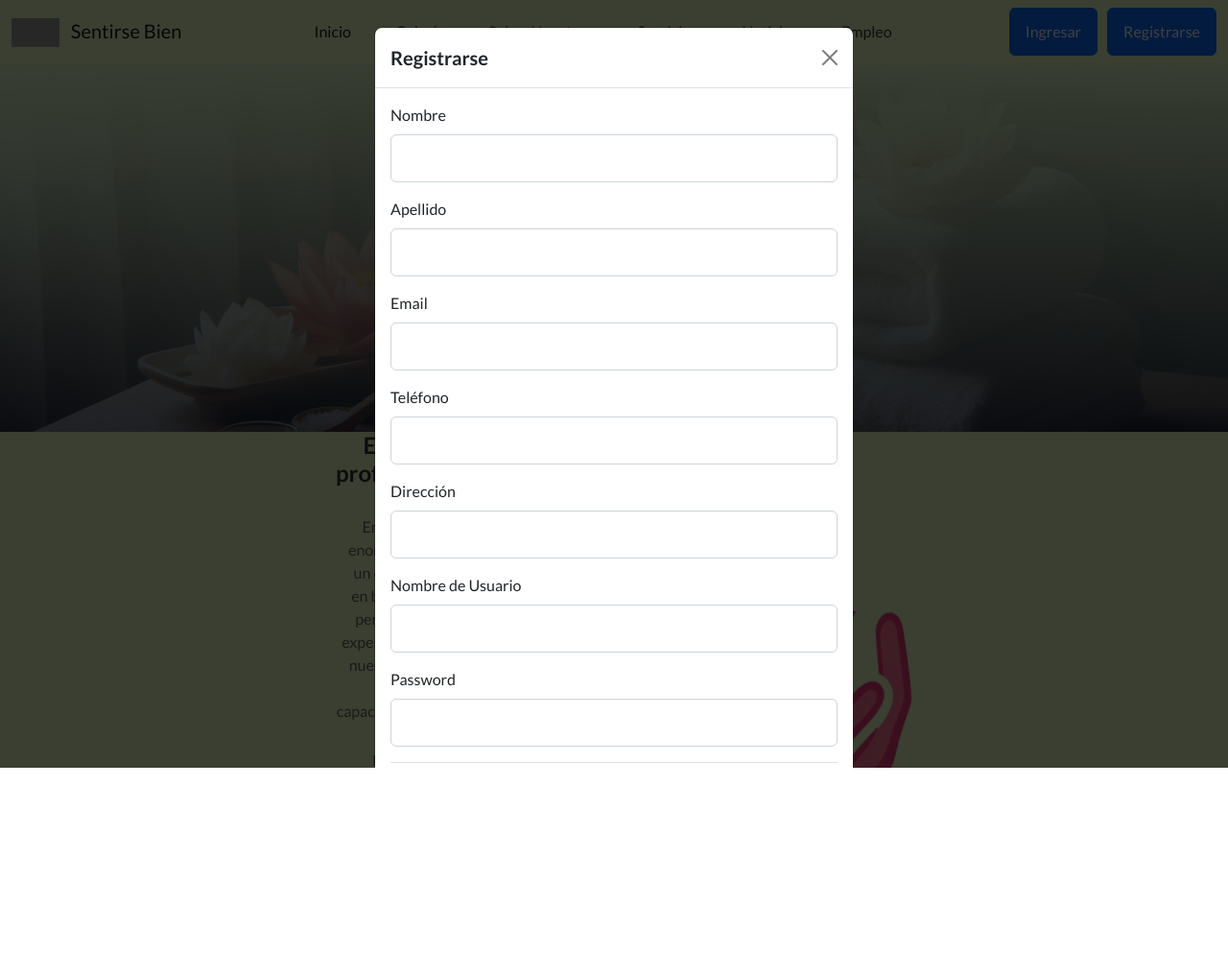
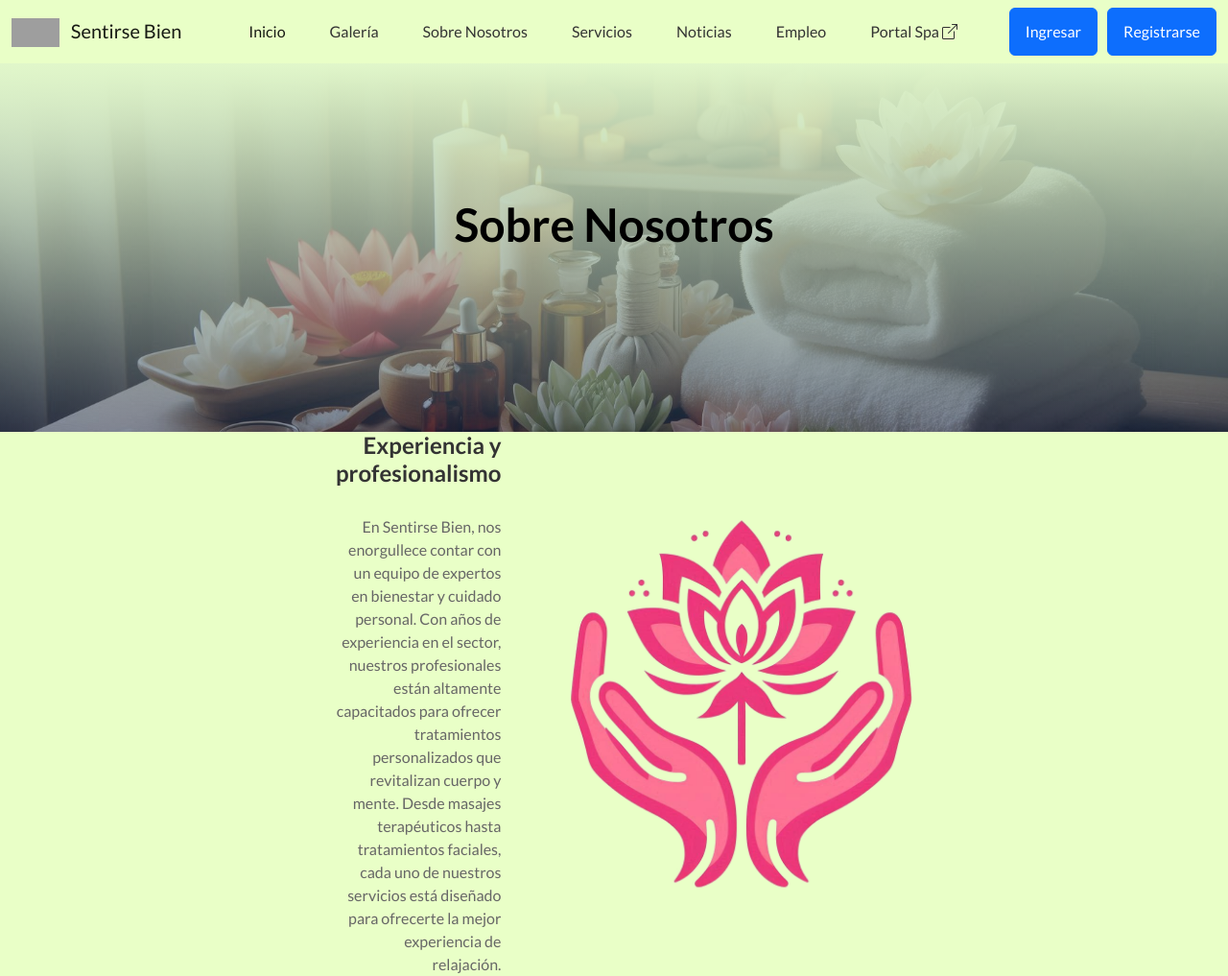
Before and after one commit to Nicoczyruk/Spa-SentirseBien-Web, a Flask app: page /about in a window 1280 px wide, after a click on "Registrarse"; the page is wider, and only the part inside the window is pictured. Shown: the top 1017 px of that part at 96% size. Before the commit the page ends 800 px from the top of that part, so only its background shows below. Run offline with Flask 3, Linux system fonts and the light colour scheme; some libraries are stand-ins or nearby versions; grey boxes are pictures that could not be loaded.

Commit message:
Adaptación, Nuevo Hashing, Reformas

```diff
--- a/app/routes.py
+++ b/app/routes.py
@@ -8,6 +8,7 @@ from sqlalchemy.exc import SQLAlchemyError
 import logging
 from sqlalchemy import text
 from datetime import datetime, timedelta
+import bcrypt
 
 main = Blueprint('main', __name__)
 # Configurar logging para debugging
@@ -110,29 +111,38 @@ def get_db_connection():
     conn = pyodbc.connect(odbc_connection_string)
     return conn
 
+
 @app.route('/login', methods=['POST'])
 def login():
-    email = request.form.get('email')
-    password = request.form.get('password')
+    email = request.form.get('email')  # Usar request.form para x-www-form-urlencoded
+    password = request.form.get('password').encode('utf-8')
 
     conn = get_db_connection()
     cursor = conn.cursor()
-    cursor.execute("SELECT id_usuario, nombre_usuario, email, password, rol FROM usuarios WHERE email = ?", (email,))
+    cursor.execute("""
+        SELECT id_usuario, nombre_usuario, email, password, rol
+        FROM usuarios
+        WHERE email = ?
+    """, (email,))
     user = cursor.fetchone()
     conn.close()
 
-    if user and check_password_hash(user[3], password):
-        user_obj = User(id=user[0], nombre_usuario=user[1], email=user[2], rol=user[4])
-        login_user(user_obj)  # Esto debería guardar el user_id en la sesión
+    if user:
+        stored_password_hash = user[3]
 
-        session.permanent = True  # Asegura que la sesión sea permanente
+        if bcrypt.checkpw(password, stored_password_hash.encode('utf-8')):
+            user_obj = User(id=user[0], nombre_usuario=user[1], email=user[2], rol=user[4])
+            login_user(user_obj)
 
-        print(f"User logged in with ID: {user_obj.get_id()}")
-        print(f"Session contents: {session.items()}")
+            session.permanent = True
+            return jsonify({'success': True, 'message': 'Login exitoso', 'username': user[1]}), 200
+        else:
+            return jsonify({'success': False, 'message': 'Credenciales inválidas'}), 401
+    else:
+        return jsonify({'success': False, 'message': 'Usuario no encontrado'}), 401
 
-        return jsonify({'success': True, 'message': 'Login successful', 'username': user[1]})
-    else:
-        return jsonify({'success': False, 'message': 'Invalid credentials'})
+
+
 
 @app.route('/check_session', methods=['GET'])
 def check_session():
@@ -150,52 +160,60 @@ def logout():
 
 @app.route('/register', methods=['POST'])
 def register():
-    data = request.json
     try:
+        # Obtener los datos enviados por el frontend
+        data = request.get_json()
+
+        # Validar que todos los campos requeridos estén presentes
+        if not all([data.get('nombre'), data.get('apellido'), data.get('email'),
+                    data.get('nombre_usuario'), data.get('password')]):
+            return jsonify({'success': False, 'message': 'Todos los campos son obligatorios.'}), 400
+
+        # Conectar a la base de datos
         conn = get_db_connection()
         cursor = conn.cursor()
 
         # Verificar si el email ya existe en clientes
         cursor.execute("SELECT id_cliente FROM clientes WHERE email = ?", (data['email'],))
-        existing_client = cursor.fetchone()
-        if existing_client is not None:
-            conn.close()
-            return jsonify({'success': False, 'message': 'El email ya está en uso.'})
+        if cursor.fetchone():
+            return jsonify({'success': False, 'message': 'El email ya está en uso.'}), 400
 
         # Verificar si el nombre de usuario ya existe en usuarios
         cursor.execute("SELECT id_usuario FROM usuarios WHERE nombre_usuario = ?", (data['nombre_usuario'],))
-        existing_user = cursor.fetchone()
-        if existing_user is not None:
-            conn.close()
-            return jsonify({'success': False, 'message': 'El nombre de usuario ya está en uso.'})
+        if cursor.fetchone():
+            return jsonify({'success': False, 'message': 'El nombre de usuario ya está en uso.'}), 400
 
-        # Inserta el nuevo cliente
+        # Insertar en la tabla de clientes y obtener el id_cliente
         cursor.execute("""
             INSERT INTO clientes (nombre, apellido, email, telefono, direccion)
-            VALUES (?, ?, ?, ?, ?);
+            OUTPUT INSERTED.id_cliente
+            VALUES (?, ?, ?, ?, ?)
         """, (data['nombre'], data['apellido'], data['email'], data['telefono'], data['direccion']))
-
-        conn.commit()
-
-        # Obtener el ID del cliente recién insertado usando el email
-        cursor.execute("SELECT id_cliente FROM clientes WHERE email = ?", (data['email'],))
         id_cliente = cursor.fetchone()[0]
 
-        # Hashear la contraseña
-        hashed_password = generate_password_hash(data['password'])
+        # Hashear la contraseña usando bcrypt
+        hashed_password = bcrypt.hashpw(data['password'].encode('utf-8'), bcrypt.gensalt()).decode('utf-8')
 
-        # Crear el usuario vinculado al cliente con el rol de "Cliente"
+        # Insertar el nuevo usuario vinculado al cliente
         cursor.execute("""
             INSERT INTO usuarios (id_cliente, nombre_usuario, password, email, rol)
-            VALUES (?, ?, ?, ?, ?);
-        """, (id_cliente, data['nombre_usuario'], hashed_password, data['email'], 'Cliente'))
+            VALUES (?, ?, ?, ?, 'Cliente')
+        """, (id_cliente, data['nombre_usuario'], hashed_password, data['email']))
 
+        # Confirmar los cambios en la base de datos
         conn.commit()
         conn.close()
 
-        return jsonify({'success': True, 'message': 'Registro exitoso'})
+        return jsonify({'success': True, 'message': 'Registro exitoso'}), 201
+
     except Exception as e:
-        return jsonify({'success': False, 'message': str(e)})
+        # Manejo de errores y rollback en caso de excepción
+        if 'conn' in locals():
+            conn.rollback()
+            conn.close()
+        return jsonify({'success': False, 'message': f'Error en el registro: {str(e)}'}), 500
+
+
 
 
 @app.route('/perfil', methods=['GET', 'POST'])
--- a/app/templates/base.html
+++ b/app/templates/base.html
@@ -59,18 +59,33 @@
                         <li class="nav-item">
                             <a class="nav-link" href="{{ url_for('main.jobs') }}">Empleo</a>
                         </li>
+                        <li class="nav-item">
+                            <a class="nav-link" href="https://portal-spa-sentirse-bien-bcbzejhafxbfewag.brazilsouth-01.azurewebsites.net"
+                               target="_blank">
+                                Portal Spa <i class="bi bi-box-arrow-up-right"></i>
+                            </a>
+                        </li>
                     </ul>
+
                     <!-- Botones Ingresar y Registrarse -->
                     <a href="#loginModal" class="btn btn-primary" data-bs-toggle="modal" id="loginButton">Ingresar</a>
                     <a href="#registerModal" class="btn btn-primary" data-bs-toggle="modal" id="signUpButton">Registrarse</a>
 
                     <div class="dropdown" id="userDropdown" style="display: none;">
-                    <a href="#" class="d-flex align-items-center text-dark text-decoration-none dropdown-toggle" id="dropdownUser" data-bs-toggle="dropdown" aria-expanded="false">
-                        <img src="{{ url_for('static', filename='assets/img/profile.png') }}" alt="User" class="rounded-circle" style="width: 40px; height: 40px; margin-right: 10px;">
+                        <a href="#" class="d-flex align-items-center text-dark text-decoration-none dropdown-toggle"
+                           id="dropdownUser" data-bs-toggle="dropdown" aria-expanded="false">
+                            <img src="{{ url_for('static', filename='assets/img/profile.png') }}"
+                                 alt="User" class="rounded-circle" style="width: 40px; height: 40px; margin-right: 10px;">
                             <span id="usernameDisplay">{{ current_user.nombre_usuario }}</span>
                         </a>
                         <ul class="dropdown-menu dropdown-menu-end text-small" aria-labelledby="dropdownUser">
-                        <li><a class="dropdown-item" href="{{ url_for('perfil') }}">Mi perfil</a></li>
+
+                            <!-- Botón para abrir la nueva aplicación "Portal" en una nueva pestaña -->
+                            <li><a class="dropdown-item" href="https://portal-spa-sentirse-bien-bcbzejhafxbfewag.brazilsouth-01.azurewebsites.net"
+                                   target="_blank">Portal</a></li>
+
+                            <!-- Comentamos las opciones anteriores -->
+                            <!--
                             {% if current_user.rol == 'Cliente' or current_user.rol == 'Administrador' %}
                             <li><a class="dropdown-item" href="{{ url_for('mis_turnos') }}">Turnos</a></li>
                             {% endif %}
@@ -83,86 +98,12 @@
                             {% elif current_user.rol == 'Empleado' %}
                             <li><a class="dropdown-item" href="{{ url_for('empleado_dashboard') }}">Empleado Dashboard</a></li>
                             {% endif %}
+                            -->
+
                             <li><hr class="dropdown-divider"></li>
                             <li><a class="dropdown-item" href="#" id="logoutButton">Salir</a></li>
                         </ul>
                     </div>
-                <!-- Modal de Log In -->
-                <div class="modal fade" id="loginModal" tabindex="-1" aria-labelledby="loginModalLabel" aria-hidden="true">
-                    <div class="modal-dialog">
-                        <div class="modal-content">
-                            <div class="modal-header">
-                                <h5 class="modal-title" id="loginModalLabel">Login</h5>
-                                <button type="button" class="btn-close" data-bs-dismiss="modal" aria-label="Close"></button>
-                            </div>
-                            <div class="modal-body">
-                                <form id="loginForm">
-                                    <div class="mb-3">
-                                        <label for="email" class="form-label">Email address</label>
-                                        <input type="email" class="form-control" id="email" required>
-                                    </div>
-                                    <div class="mb-3">
-                                        <label for="password" class="form-label">Password</label>
-                                        <input type="password" class="form-control" id="password" required>
-                                    </div>
-                                    <div class="modal-footer">
-                                        <button type="submit" class="btn btn-primary">Ingresar</button>
-                                    </div>
-                                </form>
-                                <div class="mt-3 text-center">
-                                    <a href="#" id="forgotPasswordLink">No recuerdas tu contraseña? Recuperala</a>
-                                </div>
-                            </div>
-                        </div>
-                    </div>
-                </div>
-                <!-- Modal de Registrarse -->
-                <div class="modal fade" id="registerModal" tabindex="-1" aria-labelledby="registerModalLabel" aria-hidden="true">
-                    <div class="modal-dialog">
-                        <div class="modal-content">
-                            <div class="modal-header">
-                                <h5 class="modal-title" id="registerModalLabel">Registrarse</h5>
-                                <button type="button" class="btn-close" data-bs-dismiss="modal" aria-label="Close"></button>
-                            </div>
-                            <div class="modal-body">
-                                <form id="registerForm">
-                                    <div class="mb-3">
-                                        <label for="nombre" class="form-label">Nombre</label>
-                                        <input type="text" class="form-control" id="nombre" required>
-                                    </div>
-                                    <div class="mb-3">
-                                        <label for="apellido" class="form-label">Apellido</label>
-                                        <input type="text" class="form-control" id="apellido" required>
-                                    </div>
-                                    <div class="mb-3">
-                                        <label for="registerEmail" class="form-label">Email</label>
-                                        <input type="email" class="form-control" id="registerEmail" required>
-                                    </div>
-                                    <div class="mb-3">
-                                        <label for="telefono" class="form-label">Teléfono</label>
-                                        <input type="text" class="form-control" id="telefono" required>
-                                    </div>
-                                    <div class="mb-3">
-                                        <label for="direccion" class="form-label">Dirección</label>
-                                        <input type="text" class="form-control" id="direccion" required>
-                                    </div>
-                                    <div class="mb-3">
-                                        <label for="nombre_usuario" class="form-label">Nombre de Usuario</label>
-                                        <input type="text" class="form-control" id="nombre_usuario" required>
-                                    </div>
-                                    <div class="mb-3">
-                                        <label for="registerPassword" class="form-label">Password</label>
-                                        <input type="password" class="form-control" id="registerPassword" required>
-                                    </div>
-                                    <div class="modal-footer">
-                                        <button type="submit" class="btn btn-primary">Registrarse</button>
-                                    </div>
-                                </form>
-                            </div>
-                        </div>
-                    </div>
-                </div>
-                <!-- Fin de Modales -->
                 </div>
             </div>
         </nav>
```
Lines whose indentation alone changed are shown as unchanged.
